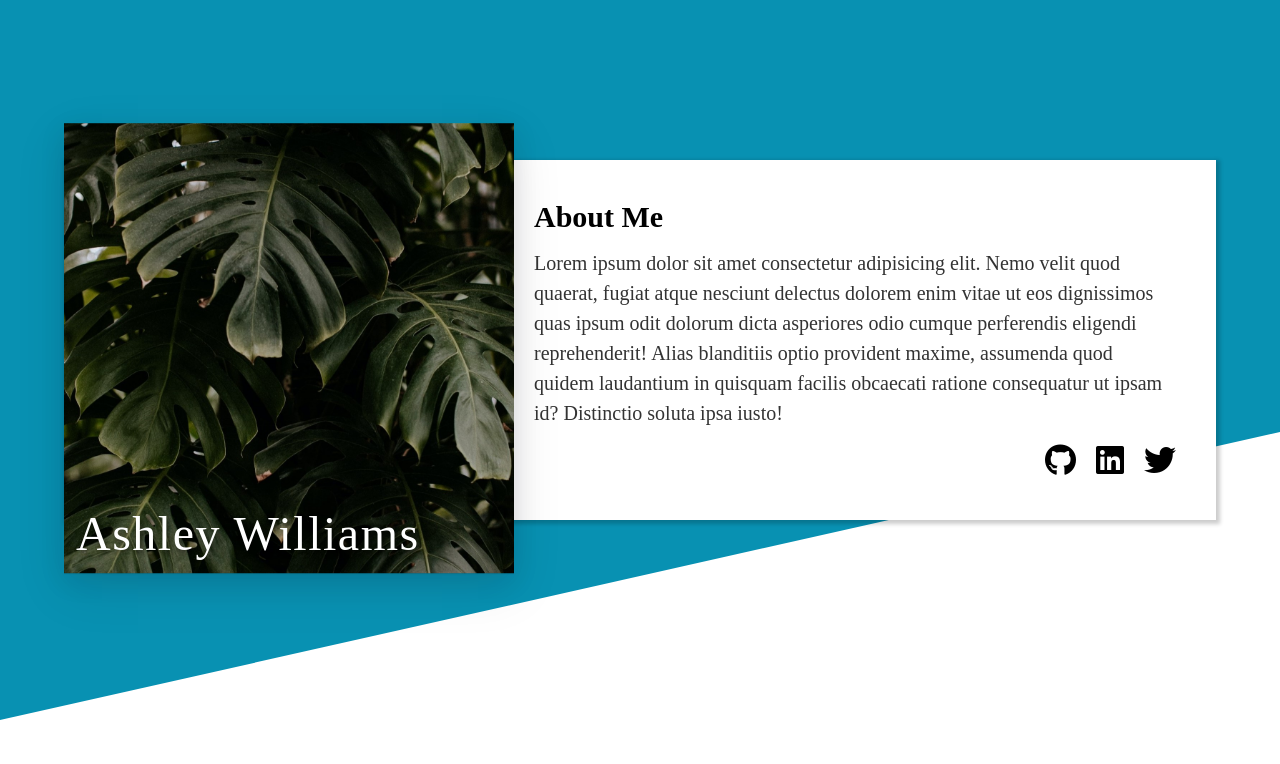
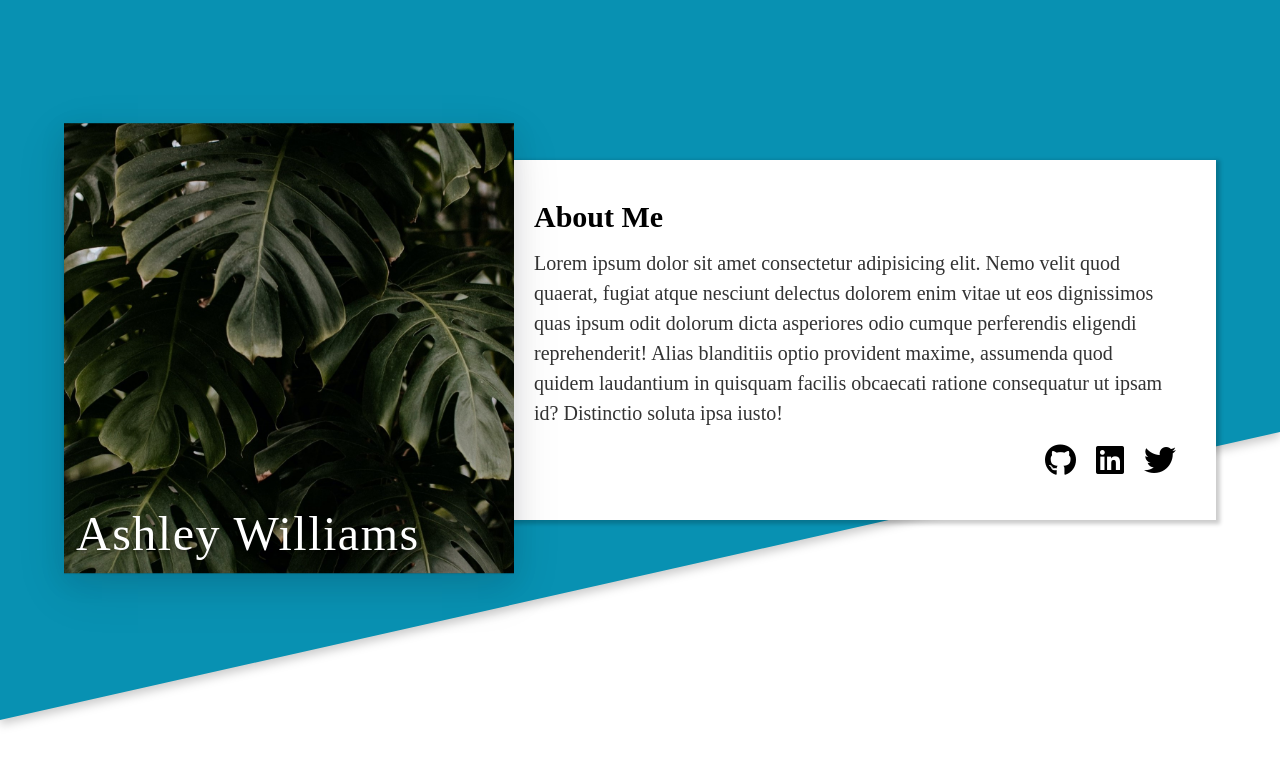
Before and after one commit to x287xtesting/odin-project-advanced-html-and-css-last-project, a plain HTML site: page index.html in a window 1280 px wide. Drawn offline with Linux system fonts and the light colour scheme.

Commit message:
Fix shadow problem on the background shape
Since we used clip-path on the body::before element previously,
if we wanted to add a box-shadow on the same pseudo element nothing
will show, because clip-path is cutting it off, the fix is to put filter
with drop-shadow on the parent buy since the parent is the body and it
has other stuff in it which I don't want them to get an additional
shadow, I had to put an empty div at the beginning of the body and use
its ::before element instead, and put the filter on it.
Here's a link to the CSS Tricks article which I used
https://css-tricks.com/using-box-shadows-and-clip-path-together/

```diff
--- a/css/main.css
+++ b/css/main.css
@@ -27,19 +27,26 @@ body {
     padding-top: clamp(6em, 20vw, 8em);
   }
 }
-body::before {
+
+.background {
+  position: absolute;
+  inset: 0;
+  z-index: -100;
+  filter: drop-shadow(0 5px 5px rgba(0, 0, 0, 0.2));
+}
+.background::before {
   content: "";
   display: block;
   height: 90%;
   width: 100%;
   position: absolute;
   top: 0;
-  z-index: -1000;
+  z-index: -100;
   background: #0891b2;
   clip-path: polygon(0 0, 100% 0, 100% 60%, 0 100%);
 }
 @media (max-width: 23.125rem) {
-  body::before {
+  .background::before {
     height: 65%;
   }
 }
--- a/index.html
+++ b/index.html
@@ -13,6 +13,7 @@
 		></script>
 	</head>
 	<body>
+		<div class="background"></div>
 		<section>
 			<div class="hero container">
 				<figure class="hero__img-container">
```
Also changed, not shown: 1 other file.
